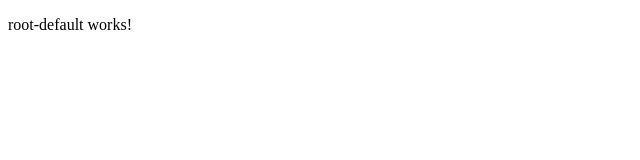
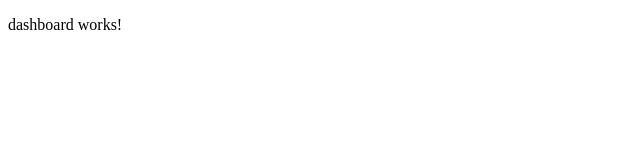
Before and after one commit to dkn1ght23/E-Commerce, an Angular app: page / in a window 1280 px wide. Shown: the top 160 px of the page, without its empty margins (0-640 px from the left). Built offline with nearby package versions, Linux system fonts and the light colour scheme.

Commit message:
New components

```diff
--- /dev/null
+++ b/src/app/root-browser/components/dashboard/dashboard.component.html
@@ -0,0 +1 @@
+<p>dashboard works!</p>
--- /dev/null
+++ b/src/app/root-browser/components/dashboard/dashboard.component.ts
@@ -0,0 +1,15 @@
+import { Component, OnInit } from '@angular/core';
+
+@Component({
+  selector: 'app-dashboard',
+  templateUrl: './dashboard.component.html',
+  styleUrls: ['./dashboard.component.scss']
+})
+export class DashboardComponent implements OnInit {
+
+  constructor() { }
+
+  ngOnInit(): void {
+  }
+
+}
--- /dev/null
+++ b/src/app/root-browser/components/error404/error404.component.html
@@ -0,0 +1,2 @@
+<img src="assets/Error.jpg">
+<p>Error404, Page not found</p>
--- /dev/null
+++ b/src/app/root-browser/components/error404/error404.component.ts
@@ -0,0 +1,15 @@
+import { Component, OnInit } from '@angular/core';
+
+@Component({
+  selector: 'app-error404',
+  templateUrl: './error404.component.html',
+  styleUrls: ['./error404.component.scss']
+})
+export class Error404Component implements OnInit {
+
+  constructor() { }
+
+  ngOnInit(): void {
+  }
+
+}
--- a/src/app/root-browser/components/root-default/root-default.component.html
+++ b/src/app/root-browser/components/root-default/root-default.component.html
@@ -1 +1 @@
-<p>root-default works!</p>
+<router-outlet></router-outlet>
--- a/src/app/root-browser/root-browser-routing.module.ts
+++ b/src/app/root-browser/root-browser-routing.module.ts
@@ -1,7 +1,18 @@
 import { NgModule } from '@angular/core';
 import { RouterModule, Routes } from '@angular/router';
+import {DashboardComponent} from "./components/dashboard/dashboard.component";
+import {Error404Component} from "./components/error404/error404.component";
 
-const routes: Routes = [];
+const routes: Routes = [
+  {
+    path: '',
+    component: DashboardComponent
+  },
+  {
+    path: '**',
+    component: Error404Component
+  }
+];
 
 @NgModule({
   imports: [RouterModule.forRoot(routes)],
--- a/src/app/root-browser/root-browser.module.ts
+++ b/src/app/root-browser/root-browser.module.ts
@@ -4,11 +4,15 @@ import { CommonModule } from '@angular/common';
 import { RootBrowserRoutingModule } from './root-browser-routing.module';
 import { RootDefaultComponent } from './components/root-default/root-default.component';
 import {BrowserModule} from "@angular/platform-browser";
+import { DashboardComponent } from './components/dashboard/dashboard.component';
+import { Error404Component } from './components/error404/error404.component';
 
 
 @NgModule({
   declarations: [
-    RootDefaultComponent
+    RootDefaultComponent,
+    DashboardComponent,
+    Error404Component
   ],
   imports: [
     BrowserModule,
```
Also changed, not shown: src/app/root-browser/components/dashboard/dashboard.component.scss (added), src/app/root-browser/components/error404/error404.component.scss (added), src/assets/Error.jpg (added).
